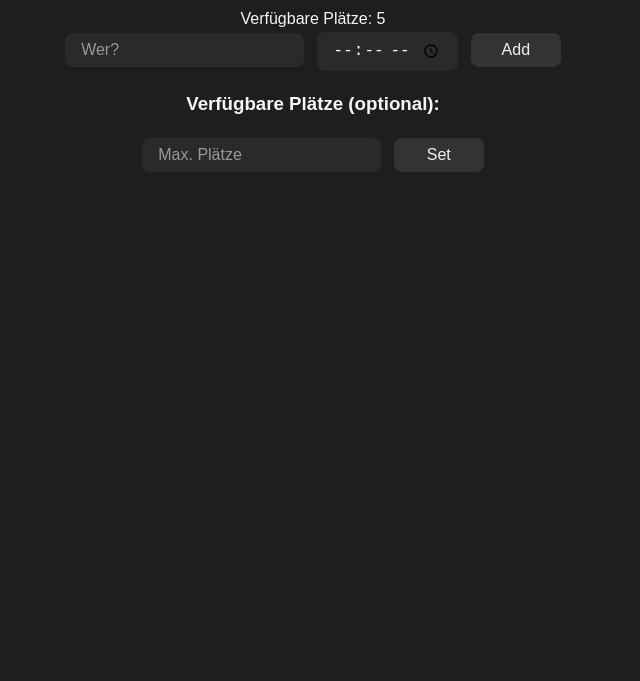
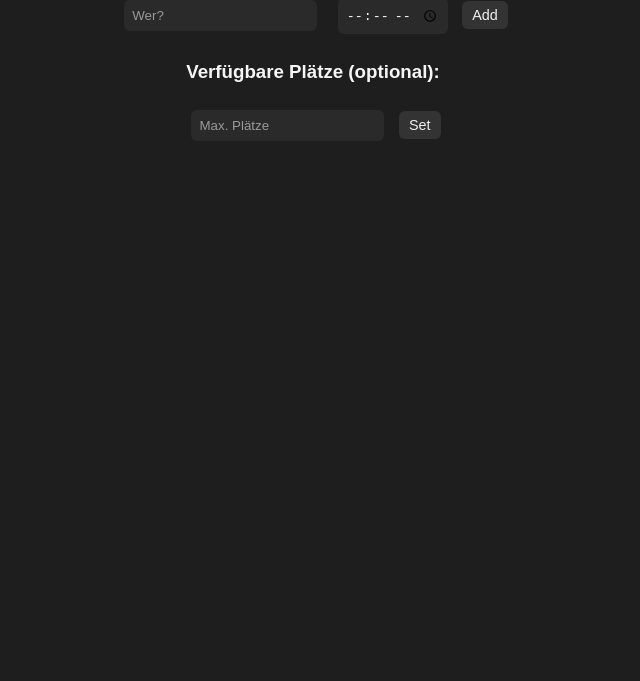
Before and after one commit to Dhracyr/DinoQueue, a website: page public/index.html in a window 1280 px wide. Shown: the part 119-800 px from the top of the page, without its empty margins (327-967 px from the left). Drawn offline with nearby package versions, Linux system fonts and the light colour scheme; no server answers.

Commit message:
Revert style.css changed due to being ugly

```diff
--- a/public/style.css
+++ b/public/style.css
@@ -3,8 +3,6 @@ body {
   max-width: 600px;
   margin: 2rem auto;
   text-align: center;
-  font-size: 16px;
-  padding: 1rem;
   background-color: #1e1e1e;
   color: #f5f5f5;
 }
@@ -49,7 +47,6 @@ button {
   border-radius: 6px;
   cursor: pointer;
   font-size: 0.9rem;
-  min-width: 90px;
   transition: background-color 0.2s ease, transform 0.1s ease;
   color: #f0f0f0;
 }
@@ -102,7 +99,7 @@ button.unwatch:hover {
 
 #queue-list {
   list-style: none;
-  padding-left: 1rem;
+  padding-left: 0;
   text-align: left;
   margin: 0;
 }
@@ -114,7 +111,7 @@ button.unwatch:hover {
   grid-template-columns: 1fr auto auto auto;
   align-items: center;
   gap: 0.5rem;
-  padding: 0.5rem 0;
+  padding: 0.5rem 1rem;
 }
 
 #queue-list button {
@@ -132,10 +129,3 @@ button.unwatch:hover {
   font-size: 0.9em;
   color: #aaa;
 }
-
-input, button {
-  font-size: 1rem;
-  padding: 0.5em 1em;
-  margin: 0.25em;
-  border-radius: 8px;
-}
```
